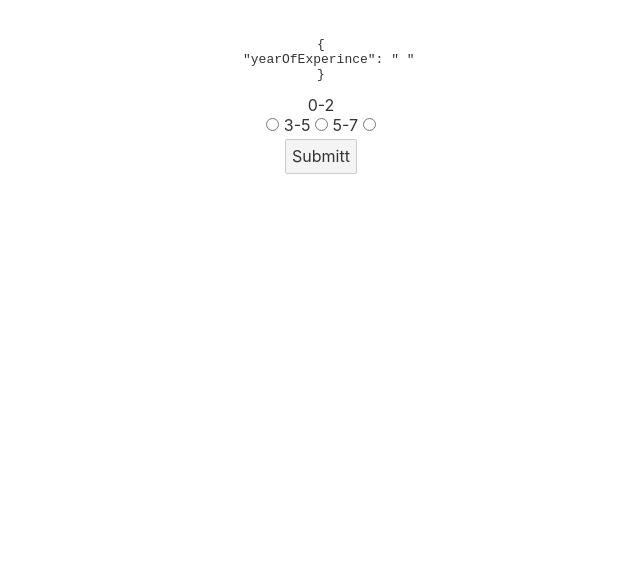
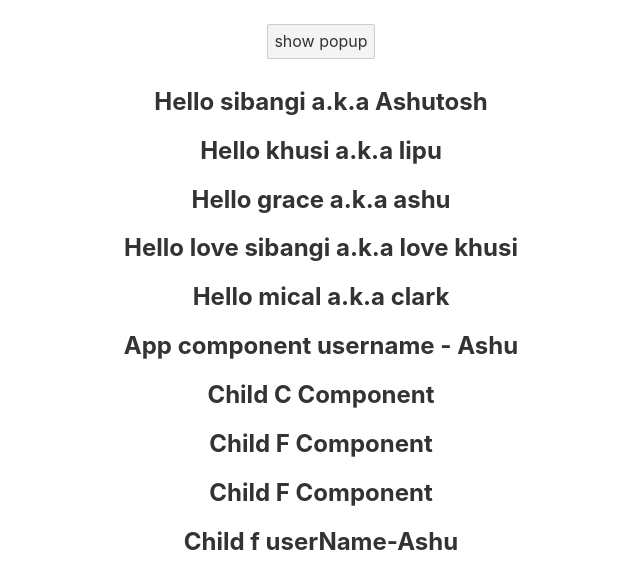
Before and after one commit to Ashu8881/svelteonline, a Svelte app: page / in a window 1280 px wide. Shown: the top 588 px of the page, without its empty margins (319-959 px from the left). Built offline with nearby package versions, Linux system fonts and the light colour scheme.

Commit message:
component habdler

```diff
--- a/src/App.svelte
+++ b/src/App.svelte
@@ -1,99 +1,54 @@
 <script>
-  // const name= "ashutosh";
-  // const role ='<p>Devloper</p>'
-  // const  id='heading';
-  // const disabled = false
-  // const status = 'danger'
-  // const success = 'success'
-  // const promete = true
-  // const num = "hdhshdjsh";
-  // const name = ["ram", "sita", "radha"];
-  // const fullName = [
-  //   { first: "ram", last: "sahu" },
-  //   { first: "sita", last: "sahu" },
-  //   { first: "radha", last: "patro" },
+  import { setContext } from 'svelte'
+  import ComponentC from './component/ComponentC.svelte';
+import Greet from './component/Greet.svelte'
+import Popup from './component/Popup.svelte';
+const name ='love sibangi'
+const lipu='love khusi'
+const obj ={
+  name :'mical',
+  heroname : 'clark'
+}
+const userName ='Ashu'
 
-  // ];
-  const  formValues ={
-    yearOfExperince :" "
-  }
-  function submitform(event){
+setContext('username-context', userName )
+let showPopup = false
+function closePopup(event){
+  showPopup =false
+  console.log(event.detail)
+}
+</script>
 
-   event.preventDefault()
-    console.log(formValues)
-  }
+<main>
+  <button on:click={() => (showPopup = true)}>show popup</button>
+  {#if showPopup}
+    <Popup on:close={closePopup}/>
+{/if}
 
-</script>
-<main>
-  <div><pre>{JSON.stringify(formValues,null,2)}</pre></div>
-  <!-- {#each name as names, index}
-    <h2>{names} {index + 1}</h2>
-  {/each}
-  {#each fullName as fullnames, index}
-    <h2>{fullnames.first} {fullnames.last} {index + 8}</h2>
-  {/each} -->
+ <Greet name='sibangi'  heroname ='Ashutosh'/>
+ <Greet name='khusi' heroname ='lipu'/>
+ <Greet name='grace' heroname ='ashu'/>
+<Greet {name} heroname= {lipu}/>
+<Greet {...obj}/>
+<h2>App component username - {userName}</h2>
+<ComponentC/>
+</main>
 
-  <!-- <h1 class="{success}">Hello {name} </h1>
-	<h2 class:promete>{@html role}</h2>
-	<h1 {id}>this is a heding</h1>
-	<button {disabled}>bind</button>
-	<h3 class="underline">ashutosh</h3>
-	<h2 class="{status}">rama</h2> -->
-  <!-- {#if num === 0}
-    <h1>num is zero</h1>
-  {:else if num < 0}
-    <h1>numern is negative</h1>
-  {:else if num > 0}
-    <h1>number is positive</h1>
-  {:else}
-    <h2>num is not a number</h2>
+<style>
 
-  {/if} -->
-  <form  on:submit={submitform}>
-  <div>
-    <label for="0-2">0-2</label>
-    <input type="radio" id="3-5" value="3-5" bind:group={formValues.yearOfExperince}/>
-    <label for="3-5">3-5</label>
-    <input type="radio" id="5-7" value="5-7" bind:group={formValues.yearOfExperince}/>
-    <label for="5-7">5-7</label>
-    <input type="radio" id="7-9" value="7-9" bind:group={formValues.yearOfExperince}/>
 
-  </div>
-</form>
-  <div>
-    <button>Submitt</button>
-  </div>
-</main>
-<style>
-input +label{
-  display: inline-flex;
-}
-
-  /* .underline{
-		text-decoration: underline;
-	}
-	.danger{
-		color: red;
-
-	}
-	.success{
-		color: green;
-	}
-	.promete{
-		font-style: italic;
-	} */
   main {
     text-align: center;
     padding: 1em;
     max-width: 240px;
     margin: 0 auto;
   }
-  /* h1 {
+  h1 {
     color: #ff3e00;
     text-transform: uppercase;
     font-size: 4em;
     font-weight: 100;
-  } */
+  }
   @media (min-width: 640px) {
     main {
       max-width: none;
--- /dev/null
+++ b/src/component/ComponentC.svelte
@@ -0,0 +1,5 @@
+<script>
+    import ComponentE from "./ComponentE.svelte";
+</script>
+<h2>Child C Component</h2>
+<ComponentE />
--- /dev/null
+++ b/src/component/ComponentE.svelte
@@ -0,0 +1,5 @@
+<script>
+    import ComponentF from "./ComponentF.svelte";
+</script>
+<h2>Child F Component</h2>
+<ComponentF />
--- /dev/null
+++ b/src/component/ComponentF.svelte
@@ -0,0 +1,6 @@
+<script>
+  import { getContext } from "svelte";
+const userName= getContext ('username-context')
+</script>
+<h2>Child F Component</h2>
+<h2>Child f userName-{userName} </h2>
--- /dev/null
+++ b/src/component/Greet.svelte
@@ -0,0 +1,6 @@
+<script>
+    export let name
+    export let heroname
+</script>
+
+<h2>Hello {name} a.k.a {heroname}</h2>
--- /dev/null
+++ b/src/component/Popup.svelte
@@ -0,0 +1,9 @@
+<script>
+
+    import { createEventDispatcher } from "svelte";
+    const dispatch = createEventDispatcher();
+</script>
+<div>
+<h2>this is popup</h2>
+<button on:click={() => dispatch ('close','Ashutosh')}>Close popup</button>
+</div>
```
